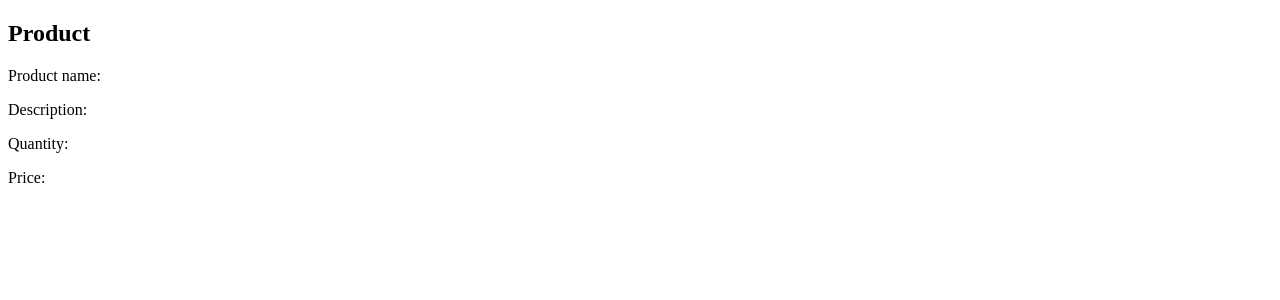
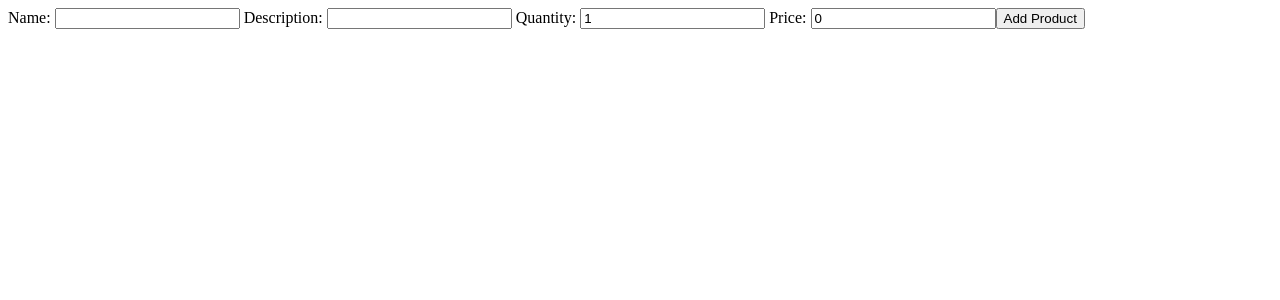
Before and after one commit to Karlz-Bandz/MarketUI, an Angular app: page /product/add in a window 1280 px wide. Shown: the top 300 px of the page. Built offline with nearby package versions, Linux system fonts and the light colour scheme; no server answers.

Commit message:
Add new product

```diff
--- /dev/null
+++ b/src/app/add-product/add-product.component.html
@@ -0,0 +1,27 @@
+<form [formGroup]="productForm" (ngSubmit)="addProduct()">
+    <label>
+        Name:
+        <input type="text" formControlName="name">
+    </label>
+
+    <div *ngIf="productForm.get('name')?.invalid && productForm.get('name')?.touched">
+        Name is required
+    </div>
+
+    <label>
+        Description:
+        <input type="text" formControlName="description">
+    </label>
+
+    <label>
+        Quantity:
+        <input type="number" formControlName="quantity">
+    </label>
+
+     <label>
+        Price:
+        <input type="price" formControlName="price" step="0.01" min="0">
+    </label>
+
+    <button type="submit">Add Product</button>
+</form>
--- /dev/null
+++ b/src/app/add-product/add-product.component.ts
@@ -0,0 +1,43 @@
+import { CommonModule } from '@angular/common';
+import { Component, OnInit } from '@angular/core';
+import { FormControl, FormGroup, ReactiveFormsModule, Validators } from '@angular/forms';
+import { ProductService } from '../../service/product.service';
+import { Product } from '../../model/product';
+
+@Component({
+  selector: 'app-add-product',
+  standalone: true,
+  imports: [
+    ReactiveFormsModule,
+    CommonModule
+  ],
+  templateUrl: './add-product.component.html',
+  styleUrl: './add-product.component.css'
+})
+export class AddProductComponent {
+
+  constructor(private productService: ProductService) {}
+
+  productForm = new FormGroup({
+      name: new FormControl<string>('', [Validators.required]),
+      description: new FormControl<string>(''),
+      quantity: new FormControl<number>(1, [Validators.required]),
+      price: new FormControl<number>(0, [Validators.required, Validators.min(0)])
+  });
+
+  public addProduct() {
+
+    if (this.productForm.invalid) {
+      this.productForm.markAllAsTouched();
+      return;
+    }
+
+    const product: Product = this.productForm.value as Product;
+
+    this.productService.createProduct(product).subscribe(() => {
+      console.log('Product added!');
+    }, (err: any) => {
+      console.error('Product add error!')
+    })
+  }
+}
--- a/src/app/app.routes.ts
+++ b/src/app/app.routes.ts
@@ -2,8 +2,10 @@ import { Routes } from '@angular/router';
 import { LoginComponent } from './login/login.component';
 import { ProductComponent } from './product/product.component';
 import { ProductPresentationComponent } from './product-presentation/product-presentation.component';
+import { AddProductComponent } from './add-product/add-product.component';
 
 export const routes: Routes = [
+    { path: 'product/add', component: AddProductComponent },
     { path: '', redirectTo: '/login', pathMatch: 'full' },
     { path: 'login', component: LoginComponent },
     { path: 'products', component: ProductComponent },
--- a/src/app/product/product.component.html
+++ b/src/app/product/product.component.html
@@ -2,6 +2,9 @@
   <div class="header">
     <h2>Product list</h2>
     <button (click)="logout()" class="logout-btn">Log out</button>
+    @if(hasRoleAdmin) {
+      <button (click)="goToAddProduct()">Add product</button>
+    }
   </div>
 
   <div *ngIf="loading" class="loading">Loading...</div>
@@ -22,7 +25,7 @@
         <td class="product-name" (click)="goToProduct(product.id)">{{ product.name }}</td>
         <td>{{ product.description }}</td>
         <td>{{ product.quantity }}</td>
-        <td>{{ product.price }} zł</td>
+        <td>$ {{ product.price }}</td>
         @if(hasRoleAdmin) {
         <button (click)="deleteProductById(product.id)">Delete</button>
         }
--- a/src/app/product/product.component.ts
+++ b/src/app/product/product.component.ts
@@ -34,6 +34,10 @@ export class ProductComponent implements OnInit {
     this.router.navigate(['/product', id]);
   }
 
+  goToAddProduct() {
+    this.router.navigate(['/product/add']);
+  }
+
   deleteProductById(id: number) {
 
     if (confirm("Do you want delete?")) {
--- a/src/service/auth.service.ts
+++ b/src/service/auth.service.ts
@@ -42,16 +42,12 @@ export class AuthService {
         .map(r => r.replace('ROLE_', ''));
     }
 
-    console.log('Roles: ' + roles);
-
     this.rolesSubject.next(roles);
   }
 
   private decodeToken(token: string): JwtPayload | null {
     try {
-      console.log('Decoder: ' + token);
       const decoded = jwtDecode<JwtPayload>(token);
-      console.log(decoded)
       return decoded;
     } catch {
       return null;
--- a/tsconfig.json
+++ b/tsconfig.json
@@ -6,6 +6,9 @@
     "outDir": "./dist/out-tsc",
     "rootDir": "./src",
     "strict": true,
+    "types": [
+      "jasmine"
+    ],
     "noImplicitOverride": true,
     "noPropertyAccessFromIndexSignature": true,
     "noImplicitReturns": true,
```
Also changed, not shown: src/app/add-product/add-product.component.css (added), 1 other file (tests, documents, lock files or other folders).
